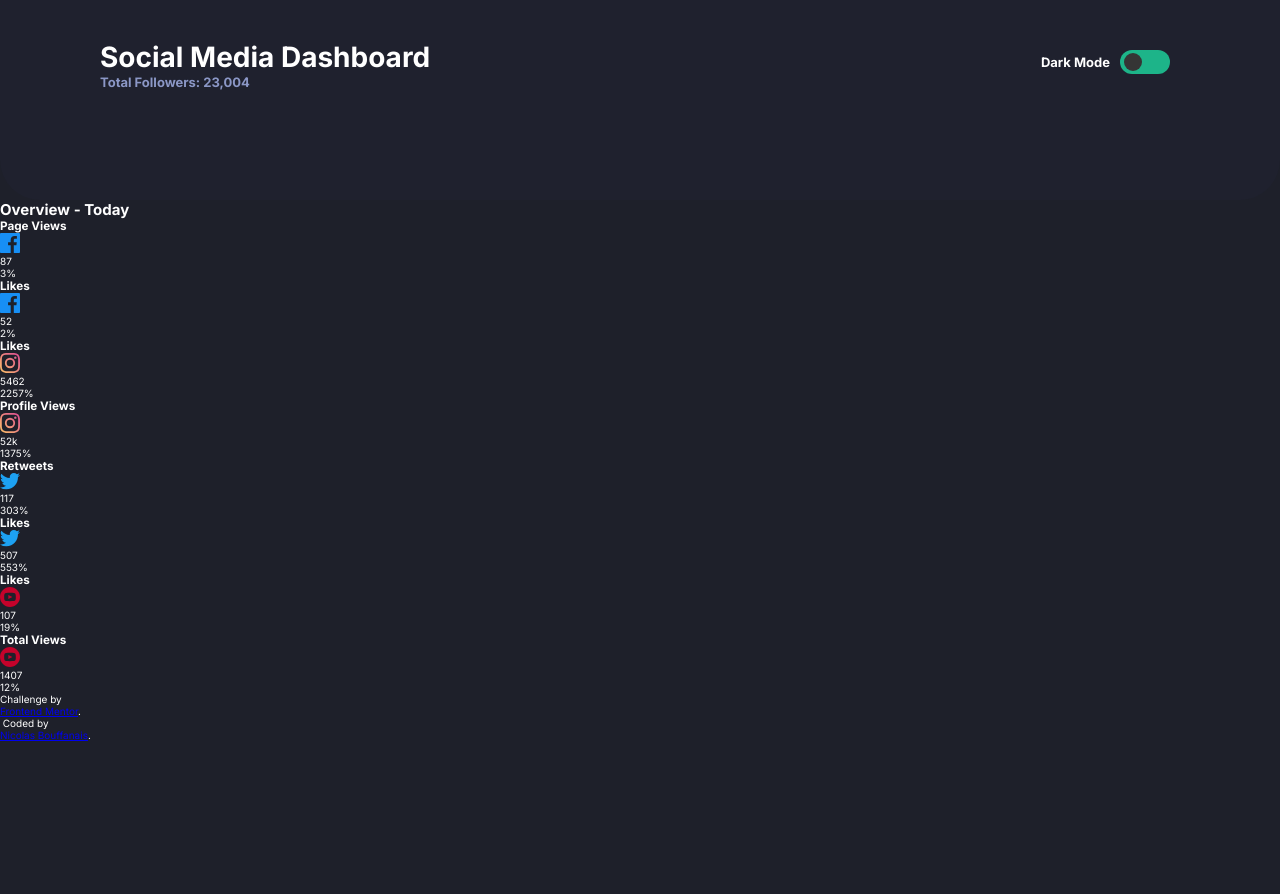
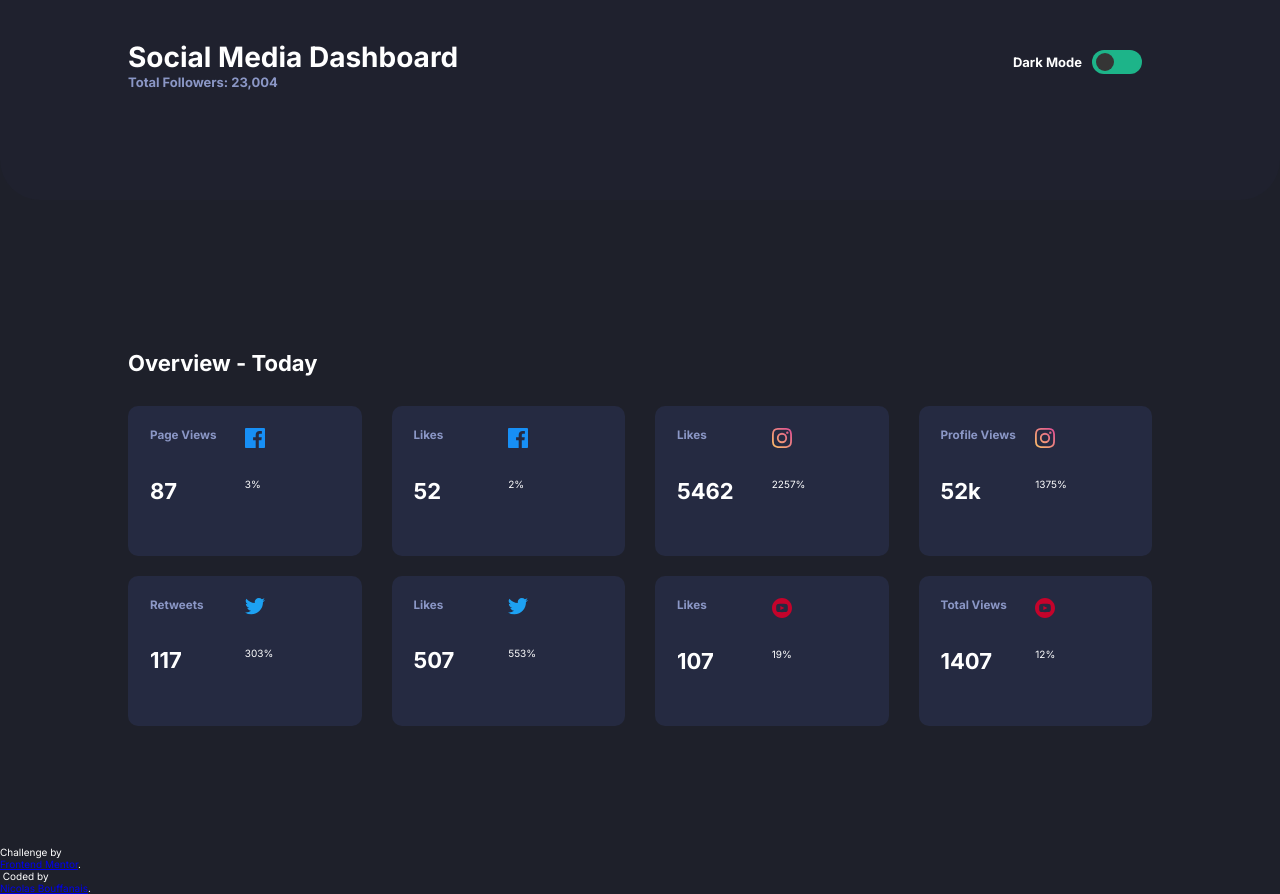
Before and after one commit to N-Ignacio-Bouffanais/Social-media-dashboard, a website: page index.html in a window 1280 px wide. Before the commit the page ends 800 px from the top, so only its background shows below. Drawn offline with Linux system fonts and the light colour scheme.

Commit message:
cambios al style.css

```diff
--- a/index.html
+++ b/index.html
@@ -31,7 +31,6 @@
           <span class="slider round"></span>
         </label>
       </div>
-
     </div>
 
     <!-- <h3>@nathanf</h3>
@@ -56,6 +55,7 @@
 
     <div class="lower-container">
       <h2>Overview - Today</h2>
+      <div class="content-container">
         <div class="card">
           <h3>Page Views</h3>
           <img src="./images/icon-facebook.svg" alt="Facebook icon">
@@ -105,6 +105,7 @@
           <span>12%</span>
         </div>
       </div>
+    </div>
   </main>
   <footer>
     <div class="attribution">
--- a/style.css
+++ b/style.css
@@ -38,7 +38,7 @@ main .upper-container{
     background-color: var(--Very-Dark-Blue-Top-BG-Pattern);
     border-radius: 0 0 4rem 4rem;
     height: 20rem;
-    padding: 4rem 10rem 5rem 10rem;
+    padding: 4rem 10vw 5rem 10vw;
     display: flex;
     justify-content: space-between;
 }
@@ -102,11 +102,40 @@ input:checked + .slider:before {
   -ms-transform: translateX(2.5rem);
   transform: translateX(2.5rem);
 }
-/* Rounded sliders */
+input:checked + .slider:before{
+    background-color: white;
+}
 .slider.round {
   border-radius: 1.4rem;
 }
-
 .slider.round:before {
   border-radius: 50%;
 }
+main .lower-container{
+    padding: 12rem 10vw;
+}
+main .content-container{
+    display: grid;
+    row-gap: 2rem;
+    column-gap: 3rem;
+    grid-auto-rows: 15rem;
+    grid-template-columns: repeat(auto-fill, minmax(20rem,1fr));
+}
+main .lower-container h2{
+    font-size: 2.2rem;
+    margin: 3rem 0;
+}
+main .lower-container .card{
+    background-color: var(--Dark-Desaturated-Blue-Card-BG);
+    border-radius: 1rem;
+    padding: 2.2rem;
+    display: grid;
+    grid-template-columns: 1fr 1fr;
+}
+main .lower-container .card h3{
+    color: var(--Desaturated-Blue-Text);
+}
+main .lower-container .card p{
+    font-size: 2.2rem;
+    font-weight: 600;
+}
```
Lines whose indentation alone changed are shown as unchanged.
